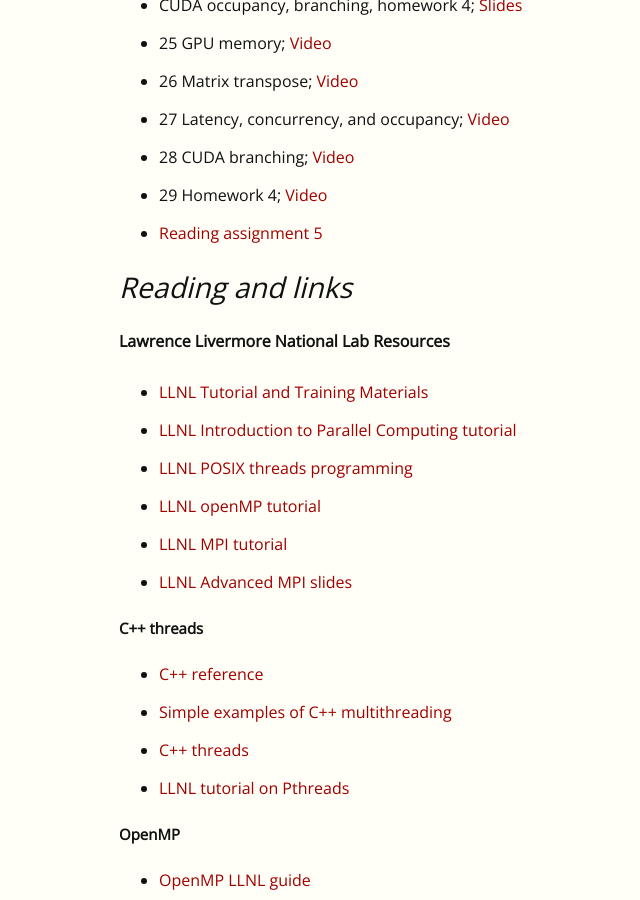
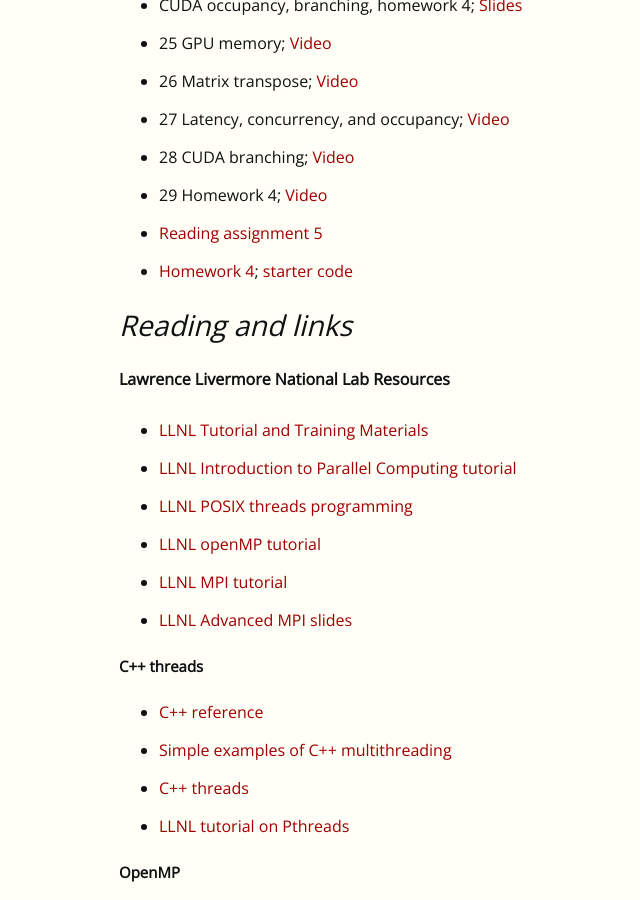
Before and after one commit to EricDarve/cme213-spring-2021, a Jekyll site: the page built from index.md, in a window 1280 px wide and 900 px high, scrolled down 2935 px. Shown: the whole window, without its empty margins (41-681 px from the left). Built offline with Jekyll 4.4.1, drawn with Linux system fonts in a browser that asks for light colours.

Commit message:
Add Homework 4.

```diff
--- a/index.md
+++ b/index.md
@@ -93,6 +93,7 @@
 - 28 CUDA branching; [Video](https://stanford-pilot.hosted.panopto.com/Panopto/Pages/Viewer.aspx?id=bf1019a1-0440-4d70-951b-ad130028ef48)
 - 29 Homework 4; [Video](https://stanford-pilot.hosted.panopto.com/Panopto/Pages/Viewer.aspx?id=8e103553-aedf-434c-a1c5-ad1400016f4c)
 - [Reading assignment 5](Reading Assignments/GPU_performance)
+- [Homework 4](Homework/hw4.pdf); [starter code](Homework/hw4.zip)
 
 
 ## Reading and links
```
Also changed, not shown: 2 other files.
